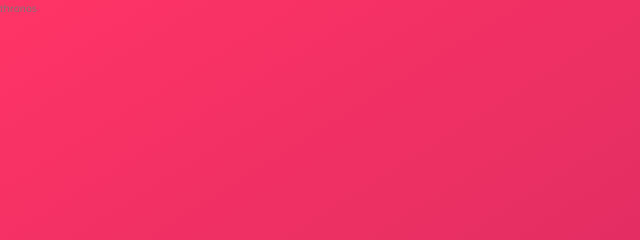
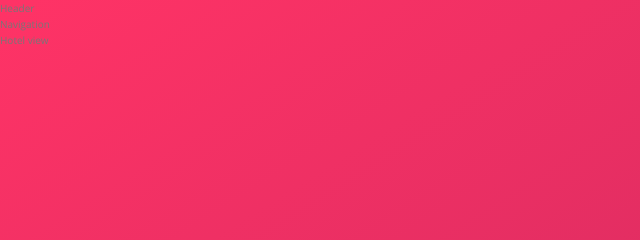
Before and after one commit to mostmojo/thronos, a website: page index.html in a window 1280 px wide. Shown: the top 240 px of the page, 0-640 px from the left. Drawn offline with nearby package versions, Linux system fonts and the light colour scheme.

Commit message:
Markup for overall layout

```diff
--- a/index.html
+++ b/index.html
@@ -16,6 +16,18 @@
     </title>
   </head>
   <body>
-    thronos
+    <div class="container">
+      <header class="header">
+        Header
+      </header>
+      <div class="content">
+        <nav class="sidebar">
+          Navigation
+        </nav>
+        <main class="hotel-view">
+          Hotel view
+        </main>
+      </div>
+    </div>
   </body>
 </html>
--- a/sass/_layout.scss
+++ b/sass/_layout.scss
@@ -0,0 +1,14 @@
+.container {
+}
+
+.header {
+}
+
+.content {
+}
+
+.siderbar {
+}
+
+.hotel-view {
+}
```
Also changed, not shown: sass/_base.scss (+3 -4 lines).
